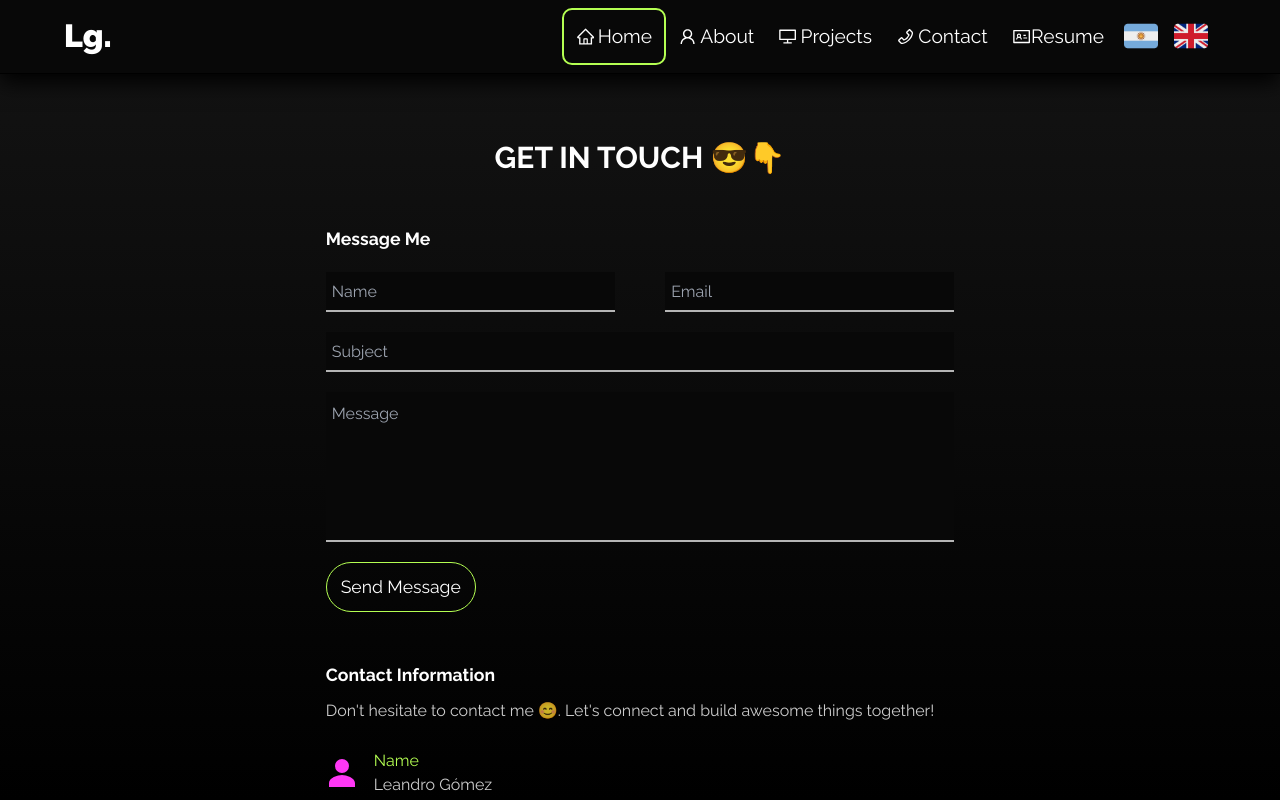
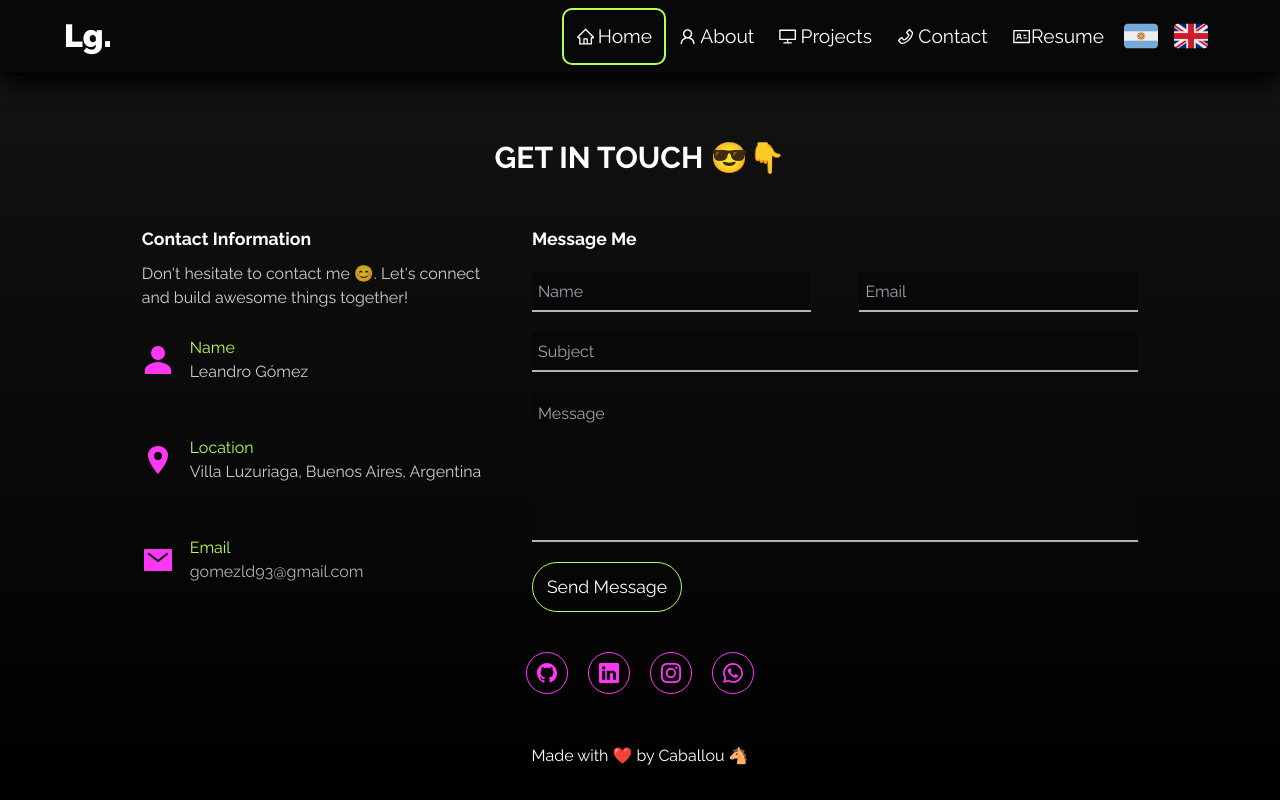
Before and after one commit to Caballou/portfolio, a React (Vite) app: page /contact in a window 1280 px wide. Shown: the top 800 px of the page. Built offline with nearby package versions, Linux system fonts and the light colour scheme.

Commit message:
fix/contac page responsive

```diff
--- a/src/pages/Contact.jsx
+++ b/src/pages/Contact.jsx
@@ -45,6 +45,7 @@ const Contact = () => {
       );
   };
 
+  const isSmallScreen = useMediaQuery('sm');
   const isMediumScreen = useMediaQuery('md');
 
   return (
@@ -65,13 +66,17 @@ const Contact = () => {
         </motion.h2>
         <div
           className={
-            isMediumScreen
-              ? 'contactInfo-container md'
-              : 'contactInfo-container sm'
+            isSmallScreen || isMediumScreen
+              ? 'contactInfo-container sm'
+              : 'contactInfo-container md'
           }
         >
           <motion.div
-            className={isMediumScreen ? 'contactInfo md' : 'contactInfo sm'}
+            className={
+              isSmallScreen || isMediumScreen
+                ? 'contactInfo sm'
+                : 'contactInfo md'
+            }
             initial='hidden'
             whileInView='visible'
             viewport={{ once: true, amount: 0.5 }}
@@ -115,7 +120,9 @@ const Contact = () => {
           </motion.div>
           <div
             className={
-              isMediumScreen ? 'form-container md' : 'form-container sm'
+              isSmallScreen || isMediumScreen
+                ? 'form-container sm'
+                : 'form-container md'
             }
           >
             <motion.form
```
